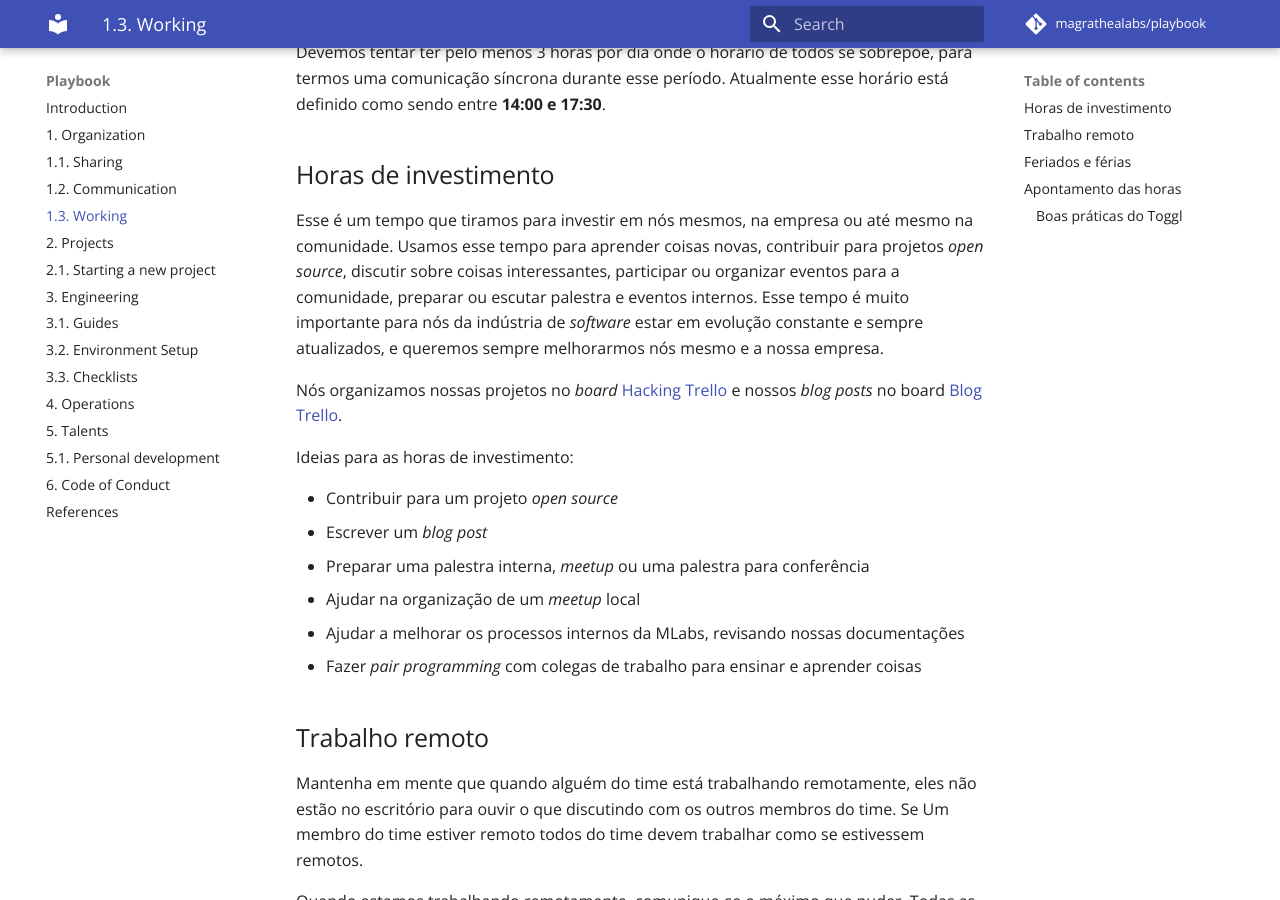
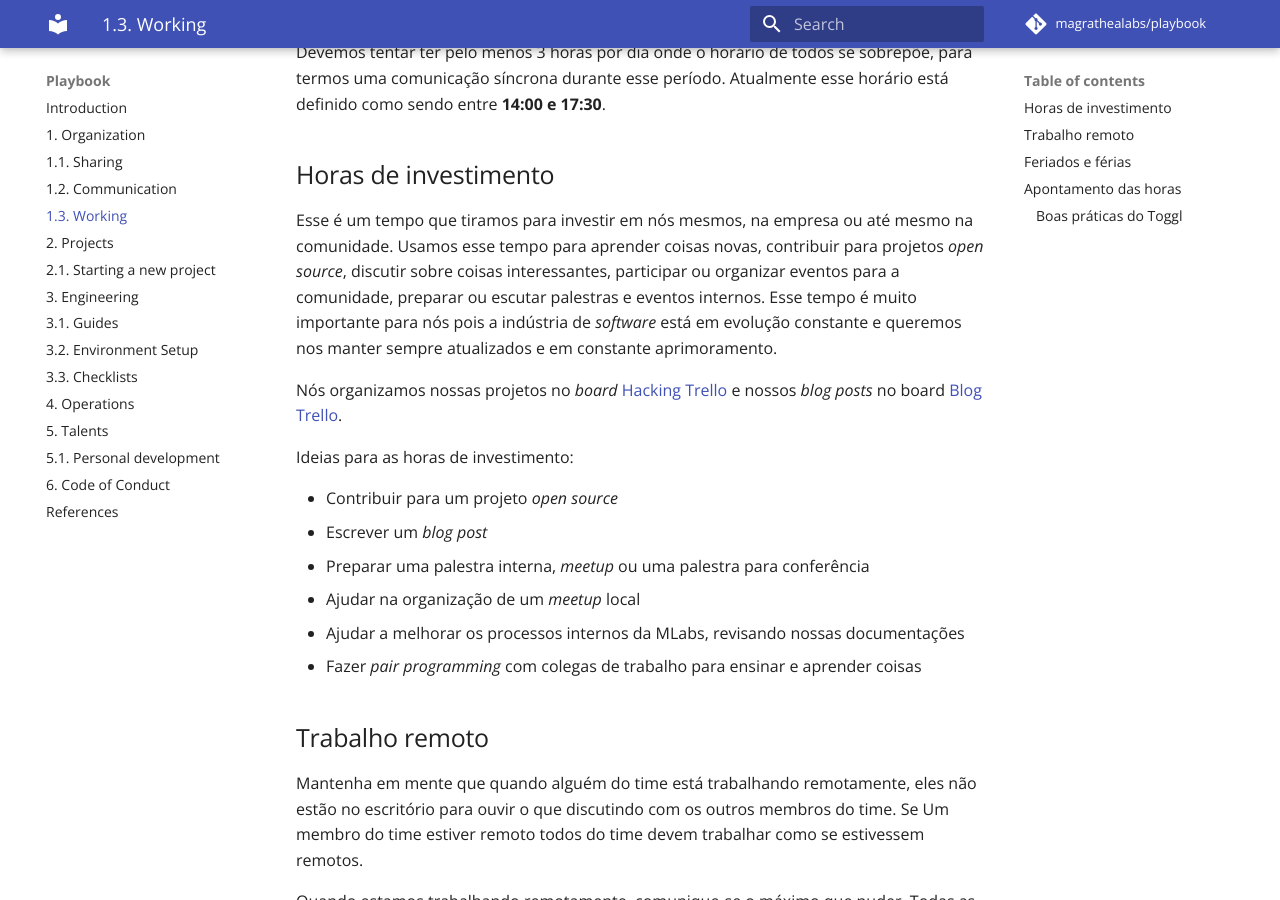
Before and after one commit to magrathealabs/playbook, an MkDocs documentation site: the page built from docs/1.3-working.md, in a window 1280 px wide and 900 px high, scrolled down 520 px. Built offline with MkDocs 1.6.1 and Material for MkDocs 9.7.7, drawn with Linux system fonts in a browser that asks for light colours; comment, search, counter and statistics services are not loaded.

Commit message:
Update docs/1.3-working.md
Co-Authored-By: cuzik <cuzikjack@gmail.com>

```diff
--- a/docs/1.3-working.md
+++ b/docs/1.3-working.md
@@ -10,7 +10,7 @@ Devemos tentar ter pelo menos 3 horas por dia onde o horário de todos se sobrep
 
 ## Horas de investimento
 
-Esse é um tempo que tiramos para investir em nós mesmos, na empresa ou até mesmo na comunidade. Usamos esse tempo para aprender coisas novas, contribuir para projetos _open source_, discutir sobre coisas interessantes, participar ou organizar eventos para a comunidade, preparar ou escutar palestra e eventos internos. Esse tempo é muito importante para nós da indústria de _software_ estar em evolução constante e sempre atualizados, e queremos sempre melhorarmos nós mesmo e a nossa empresa.
+Esse é um tempo que tiramos para investir em nós mesmos, na empresa ou até mesmo na comunidade. Usamos esse tempo para aprender coisas novas, contribuir para projetos _open source_, discutir sobre coisas interessantes, participar ou organizar eventos para a comunidade, preparar ou escutar palestras e eventos internos. Esse tempo é muito importante para nós pois a indústria de _software_ está em evolução constante e queremos nos manter sempre atualizados e em constante aprimoramento.
 
 Nós organizamos nossas projetos no _board_ [Hacking Trello](https://trello.com/b/6Qg8rle1/mochileiros-hacking) e nossos _blog posts_ no board [Blog Trello](https://trello.com/b/zdmuA1MN/mochileiros-blog).
 
```
